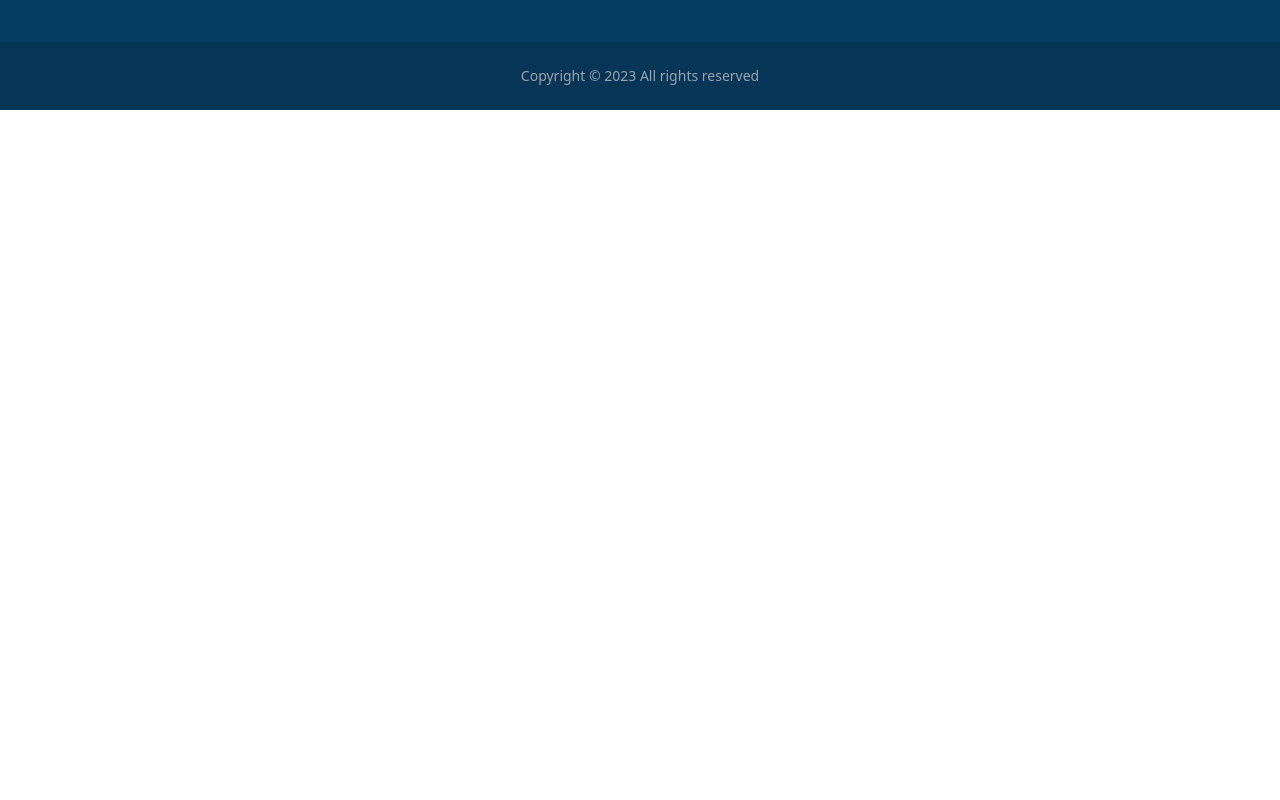
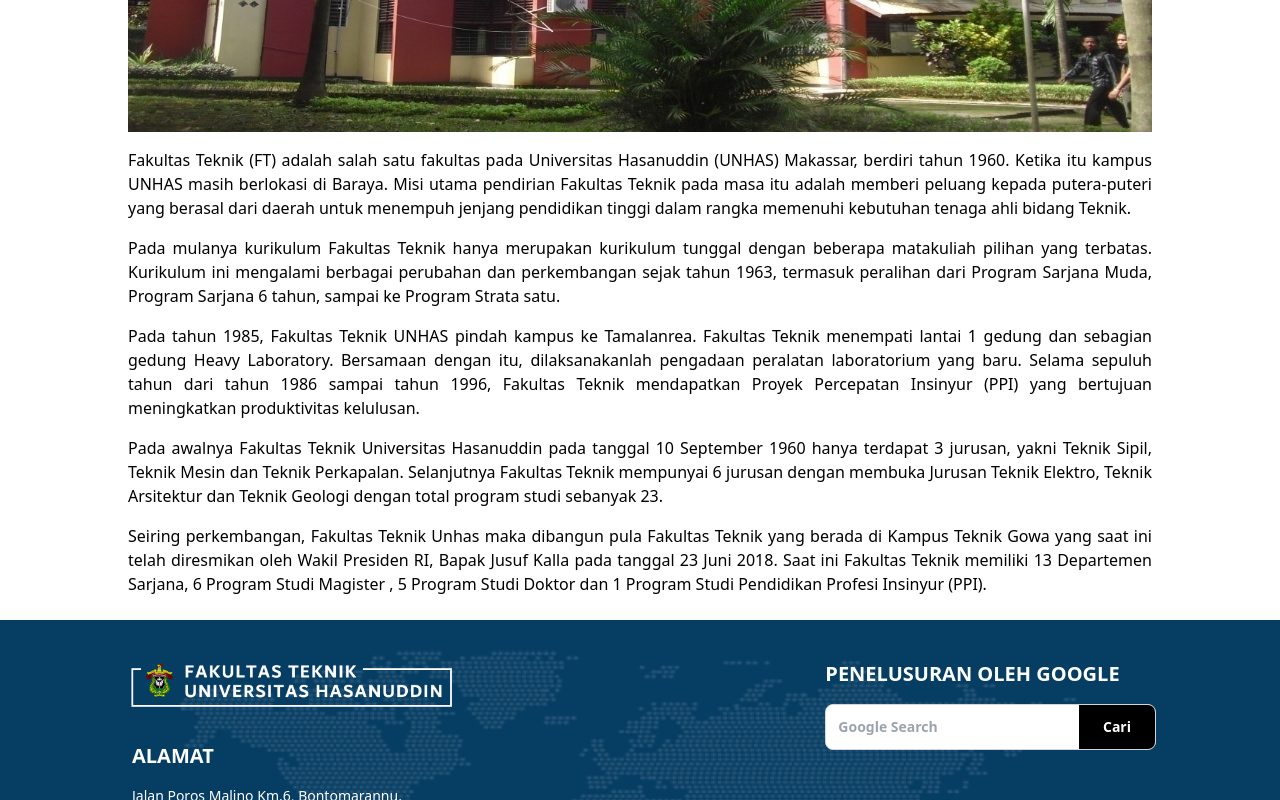
Before and after one commit to andiichwannn/eng-unhas, a Vue app: page /sejarahSingkatView in a window 1280 px wide. Shown: the part 693-1493 px from the top of the page. Before the commit the page ends 803 px from the top, so only its background shows below. Built offline with nearby package versions, Linux system fonts and the light colour scheme; no server answers.

Commit message:
add sejarah singkat view

```diff
--- a/src/components/sejarahSIngkat.vue
+++ b/src/components/sejarahSIngkat.vue
@@ -4,6 +4,21 @@
             <div class="flex gap-4 mt-36">
                 <h1 class="text-4xl font-semibold" style="color: #063D63;">SEJARAH SINGKAT</h1>
                 <img src="../assets/Garis1.png" alt="" style="height: 4px; width: 320px; margin-top: 20px;">
+            </div>
+        </div>
+
+        <div class="mt-6 px-32">
+            <div>
+                <div>
+                    <img src="../assets/sejarahsingkat.png" alt="" class="w-full">
+                    <div class="text-black text-base text-justify mt-4 font-medium">
+                        <div>Fakultas Teknik (FT) adalah salah satu fakultas pada Universitas Hasanuddin (UNHAS) Makassar, berdiri tahun 1960. Ketika itu kampus UNHAS masih berlokasi di Baraya. Misi utama pendirian Fakultas Teknik pada masa itu adalah memberi peluang kepada putera-puteri yang berasal dari daerah untuk menempuh jenjang pendidikan tinggi dalam rangka memenuhi kebutuhan tenaga ahli bidang Teknik.</div>
+                        <div class="pt-4">Pada mulanya kurikulum Fakultas Teknik hanya merupakan kurikulum tunggal dengan beberapa matakuliah pilihan yang terbatas. Kurikulum ini mengalami berbagai perubahan dan perkembangan sejak tahun 1963, termasuk peralihan dari Program Sarjana Muda, Program Sarjana 6 tahun, sampai ke Program Strata satu.</div>
+                        <div class="pt-4">Pada tahun 1985, Fakultas Teknik UNHAS pindah kampus ke Tamalanrea. Fakultas Teknik menempati lantai 1 gedung dan sebagian gedung Heavy Laboratory. Bersamaan dengan itu, dilaksanakanlah pengadaan peralatan laboratorium yang baru. Selama sepuluh tahun dari tahun 1986 sampai tahun 1996, Fakultas Teknik  mendapatkan Proyek Percepatan Insinyur (PPI) yang bertujuan meningkatkan produktivitas kelulusan.</div>
+                        <div class="pt-4">Pada awalnya Fakultas Teknik Universitas Hasanuddin pada tanggal 10 September 1960 hanya terdapat 3 jurusan, yakni Teknik Sipil, Teknik Mesin dan Teknik Perkapalan. Selanjutnya Fakultas Teknik mempunyai 6 jurusan dengan membuka Jurusan Teknik Elektro, Teknik Arsitektur dan Teknik Geologi dengan total program studi sebanyak 23.</div>
+                        <div class="pt-4">Seiring perkembangan, Fakultas Teknik Unhas maka dibangun pula Fakultas Teknik yang berada di Kampus Teknik Gowa yang saat ini telah diresmikan oleh Wakil Presiden RI, Bapak Jusuf Kalla pada tanggal 23 Juni 2018. Saat ini Fakultas Teknik memiliki 13 Departemen Sarjana, 6 Program Studi Magister , 5 Program Studi Doktor dan 1 Program Studi Pendidikan Profesi Insinyur (PPI).</div>
+                    </div>
+                </div>
             </div>
         </div>
     </section>
--- a/src/components/semuaBerita.vue
+++ b/src/components/semuaBerita.vue
@@ -1,4 +1,4 @@
-gi<template>
+<template>
     <section style="margin-top: 200px; margin-bottom: 64px; padding: 0 124px;">
         <div class="flex items-center justify-between">
             <div class="flex gap-4">
```
Also changed, not shown: src/assets/sejarahsingkat.png (added).
